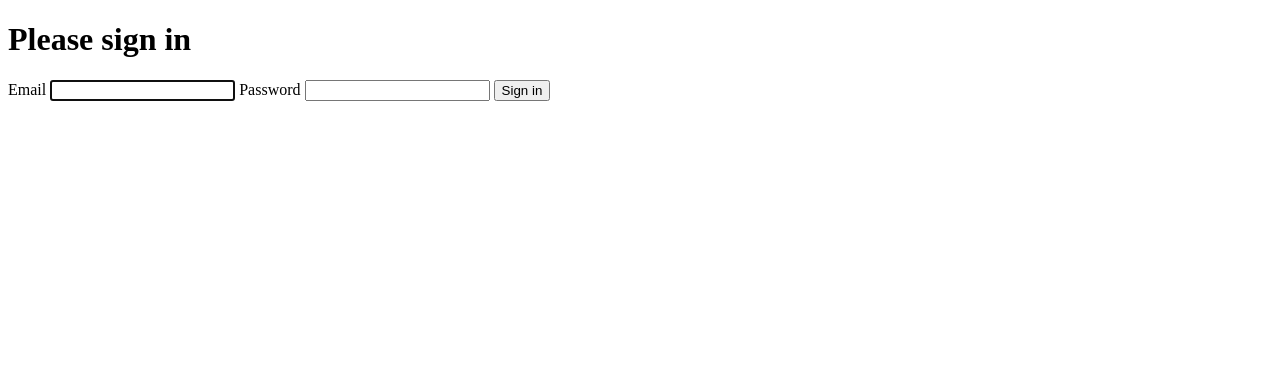
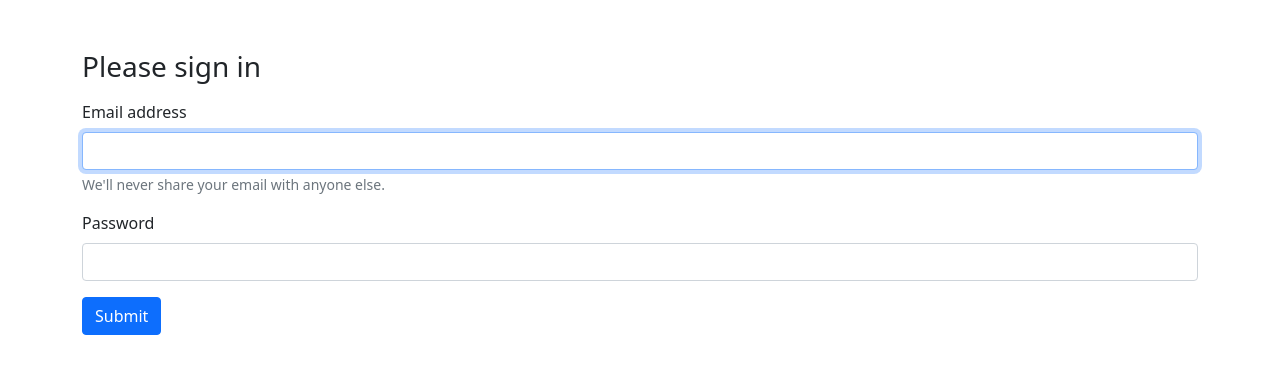
Before and after one commit to Danjela/EmailSender, a Symfony app: template templates/security/login.html.twig in a window 1280 px wide. Shown: the top 374 px of the page. Run offline with Twig, Linux system fonts and the light colour scheme; the template is opened without the code that fills it, so the values that code supplies are empty; some libraries are stand-ins or nearby versions.

Commit message:
adding some bootstrap into login and creating a new controller

```diff
--- a/src/Security/LoginFormAuthenticator.php
+++ b/src/Security/LoginFormAuthenticator.php
@@ -96,8 +96,8 @@ class LoginFormAuthenticator extends AbstractFormLoginAuthenticator implements P
             return new RedirectResponse($targetPath);
         }
 
-        // For example : return new RedirectResponse($this->urlGenerator->generate('some_route'));
-        throw new \Exception('TODO: provide a valid redirect inside '.__FILE__);
+        return new RedirectResponse($this->urlGenerator->generate('app_homepage'));
+
     }
 
     protected function getLoginUrl()
--- a/templates/base.html.twig
+++ b/templates/base.html.twig
@@ -6,6 +6,7 @@
         {# Run `composer require symfony/webpack-encore-bundle`
            and uncomment the following Encore helpers to start using Symfony UX #}
         {% block stylesheets %}
+            <link href="https://cdn.jsdelivr.net/npm/bootstrap@5.0.0-beta3/dist/css/bootstrap.min.css" rel="stylesheet" integrity="sha384-eOJMYsd53ii+scO/bJGFsiCZc+5NDVN2yr8+0RDqr0Ql0h+rP48ckxlpbzKgwra6" crossorigin="anonymous">
             {#{{ encore_entry_link_tags('app') }}#}
         {% endblock %}
 
@@ -14,6 +15,7 @@
         {% endblock %}
     </head>
     <body>
+        <div class="container">
         {% block body %}{% endblock %}
     </body>
 </html>
--- a/templates/security/login.html.twig
+++ b/templates/security/login.html.twig
@@ -3,7 +3,7 @@
 {% block title %}Log in!{% endblock %}
 
 {% block body %}
-<form method="post">
+<form method="post" style="margin-top:50px">
     {% if error %}
         <div class="alert alert-danger">{{ error.messageKey|trans(error.messageData, 'security') }}</div>
     {% endif %}
@@ -13,16 +13,6 @@
             You are logged in as {{ app.user.username }}, <a href="{{ path('app_logout') }}">Logout</a>
         </div>
     {% endif %}
-
-    <h1 class="h3 mb-3 font-weight-normal">Please sign in</h1>
-    <label for="inputEmail">Email</label>
-    <input type="email" value="{{ last_username }}" name="email" id="inputEmail" class="form-control" required autofocus>
-    <label for="inputPassword">Password</label>
-    <input type="password" name="password" id="inputPassword" class="form-control" required>
-
-    <input type="hidden" name="_csrf_token"
-           value="{{ csrf_token('authenticate') }}"
-    >
 
     {#
         Uncomment this section and add a remember_me option below your firewall to activate remember me functionality.
@@ -34,9 +24,20 @@
             </label>
         </div>
     #}
+  <h1 class="h3 mb-3 font-weight-normal">Please sign in</h1>
+  <div class="mb-3">
+    <label for="inputEmail" class="form-label">Email address</label>
+    <input type="email" value="{{ last_username }}" name="email" class="form-control" id="inputEmail" required autofocus aria-describedby="emailHelp">
+    <div id="emailHelp" class="form-text">We'll never share your email with anyone else.</div>
+  </div>
+  <div class="mb-3">
+    <label for="inputPassword" class="form-label">Password</label>
+    <input type="password" name="password" class="form-control" id="inputPassword">
+    <input type="hidden" name="_csrf_token"
+           value="{{ csrf_token('authenticate') }}"
+    >
+  </div>
+  <button type="submit" class="btn btn-primary">Submit</button>
+</form>
 
-    <button class="btn btn-lg btn-primary" type="submit">
-        Sign in
-    </button>
-</form>
 {% endblock %}
```
Also changed, not shown: src/Controller/AppController.php (added, +16 -0 lines), templates/app/index.html.twig (added, +9 -0 lines), 1 other file.
